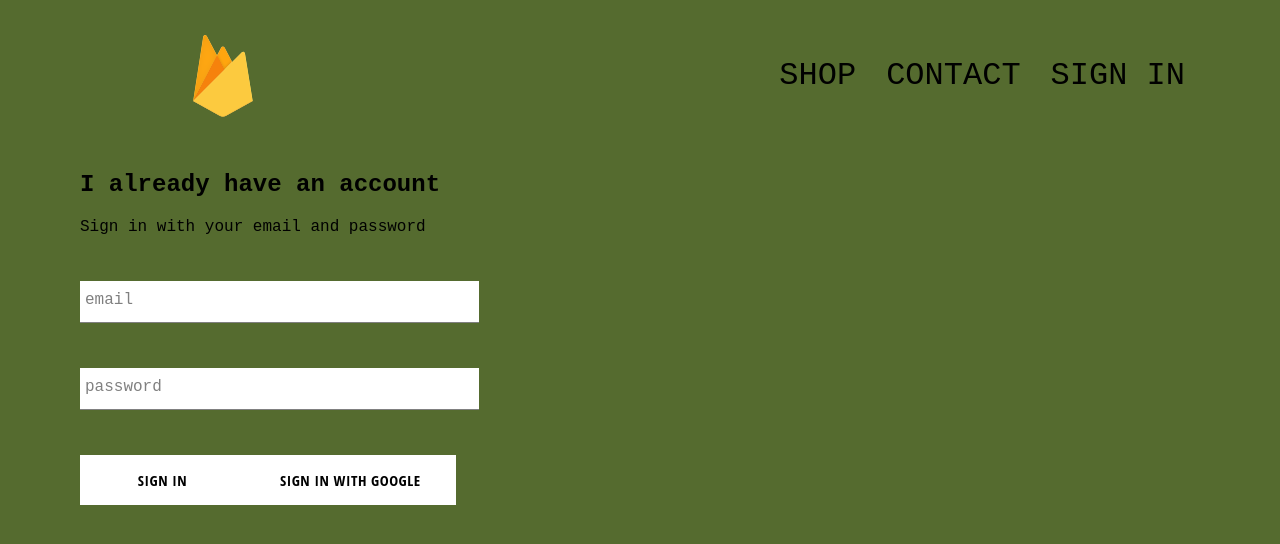
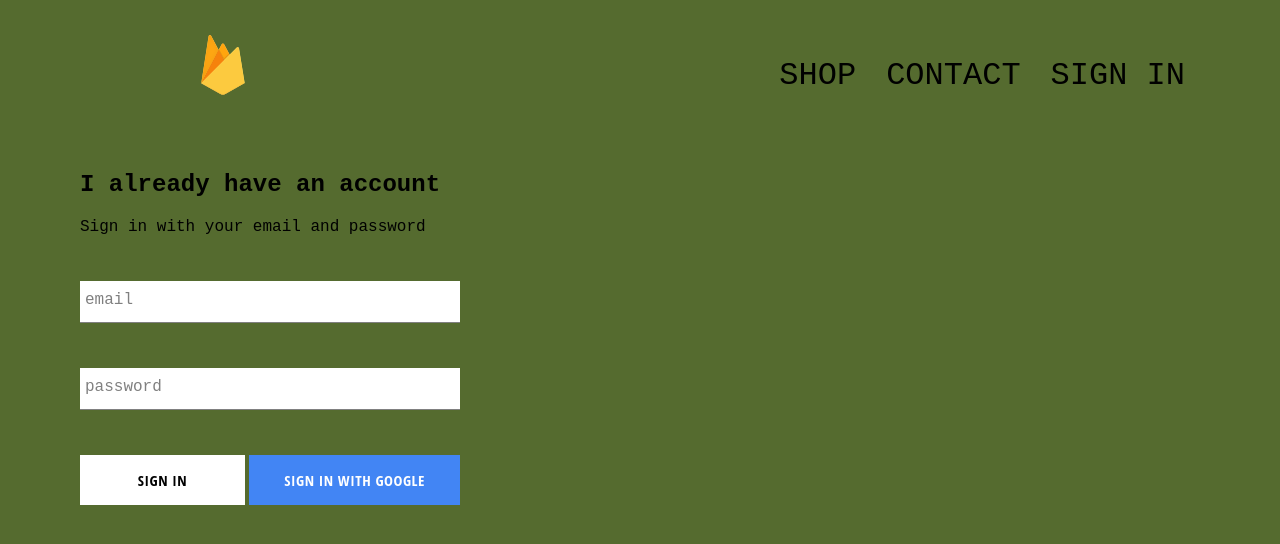
Before and after one commit to ladislavhrc219/eshop_prototype, a React (Create React App) app: page /signin in a window 1280 px wide. Shown: the top 544 px of the page. Built offline with nearby package versions, Linux system fonts and the light colour scheme; no server answers.

Commit message:
fixed frbase

```diff
--- a/src/App.css
+++ b/src/App.css
@@ -8,3 +8,7 @@ a{
     color:black;
     font-size: 2rem;
 }
+
+* {
+    box-sizing: border-box;
+}
--- a/src/App.js
+++ b/src/App.js
@@ -23,10 +23,10 @@ class App extends React.Component {
   }
 
 
-  unsubscribeFromAuth = null
+  unsubscribeFromAuth = null;
 
   componentDidMount() {
-    auth.onAuthStateChanged(user => {
+    this.unsubscribeFromAuth = auth.onAuthStateChanged(user => {
       this.setState({currentUser: user});
 
       console.log(user);
@@ -42,7 +42,7 @@ class App extends React.Component {
 
     return (
       <div className="App">
-        <Header />
+        <Header currentUser={this.state.currentUser} />
         <Switch>
             <Route exact path='/' component={HomePage} />
             <Route path='/shop' component={ShopPage} />
--- a/src/components/custom-button/custom-button.component.jsx
+++ b/src/components/custom-button/custom-button.component.jsx
@@ -4,10 +4,12 @@ import './custom-button.scss';
 
 const CustomButton = ({children, isGoogleSignIn, ...otherProps}) => (
     <button
-    className={`${isGoogleSignIn ? 'google-sign-in' : '' } custom-button`} {...otherProps}>
+    className={`${isGoogleSignIn ? 'google-sign-in' : '' } custom-button`}
+    {...otherProps}
+    >
         {children}
 
     </button>
-)
+);
 
 export default CustomButton;
--- a/src/components/custom-button/custom-button.scss
+++ b/src/components/custom-button/custom-button.scss
@@ -24,7 +24,10 @@
       background-color: #4285f4;
       color: white;
 
-
+    }
+    &:hover {
+      background-color: #357ae8;
+      border: none;
+    }
 
   }
-}
--- a/src/components/sign-in/sign-in.component.jsx
+++ b/src/components/sign-in/sign-in.component.jsx
@@ -56,8 +56,15 @@ class SignIn extends React.Component {
             label='password'
             required
           />
-          <CustomButton type='submit'> Sign in </CustomButton>
-          <CustomButton onClick={signInWithGoogle} > Sign In with Google </CustomButton>
+
+        <div className='buttons'>
+                    <CustomButton type='submit'> Sign in </CustomButton>
+                    <CustomButton onClick={signInWithGoogle} isGoogleSignIn>
+                      Sign in with Google
+                    </CustomButton>
+                  </div>
+
+
         </form>
       </div>
     );
--- a/src/components/sign-in/sign-in.scss
+++ b/src/components/sign-in/sign-in.scss
@@ -1,8 +1,13 @@
 .sign-in {
-    width: 30vw;
+    width: 380px;
     display: flex;
     flex-direction: column;
   }
   .title {
     margin: 15px 0;
   }
+
+  .buttons {
+    display: flex;
+    justify-content: space-between;
+  }
--- a/src/firebase/firebase.utils.js
+++ b/src/firebase/firebase.utils.js
@@ -1,4 +1,5 @@
 import firebase from "firebase/app";
+// import * as firebase from "firebase/app";
 // we need the base import firebase, it gives us access to firestore and auth, they are automatically attached to firebase
 // need auth and storage
 import 'firebase/firestore';
@@ -30,4 +31,5 @@ export const signInWithGoogle = () => auth.signInWithPopup(provider);
 
 export default firebase;
 
-firebase.initializeApp(config);
+// firebase.initializeApp(config);
+// export default !firebase.apps.length ? firebase.initializeApp(config) : firebase.app();
```
Also changed, not shown: src/components/header/header.component.jsx (+5 -2 lines).
